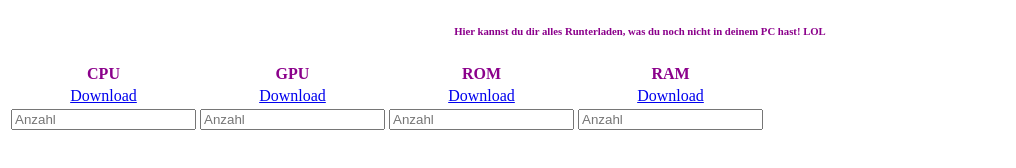
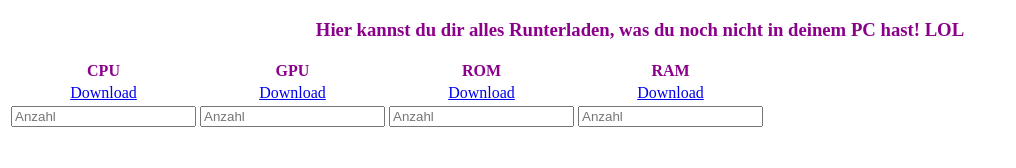
Before and after one commit to Stoppersocke00/webseite, a plain HTML site: page test.html in a window 1280 px wide. Shown: the whole page, without its empty margins (0-1016 px from the left). Drawn offline with Linux system fonts and the light colour scheme.

Commit message:
Update test.html

```diff
--- a/test.html
+++ b/test.html
@@ -10,7 +10,7 @@
 </head>
 <body>
     <div class="test">
-        <h6>Hier kannst du dir alles Runterladen, was du noch nicht in deinem PC hast! LOL</h6>
+        <h3>Hier kannst du dir alles Runterladen, was du noch nicht in deinem PC hast! LOL</h3>
         <table>
             <tr>
                 <th>CPU</th>
```
